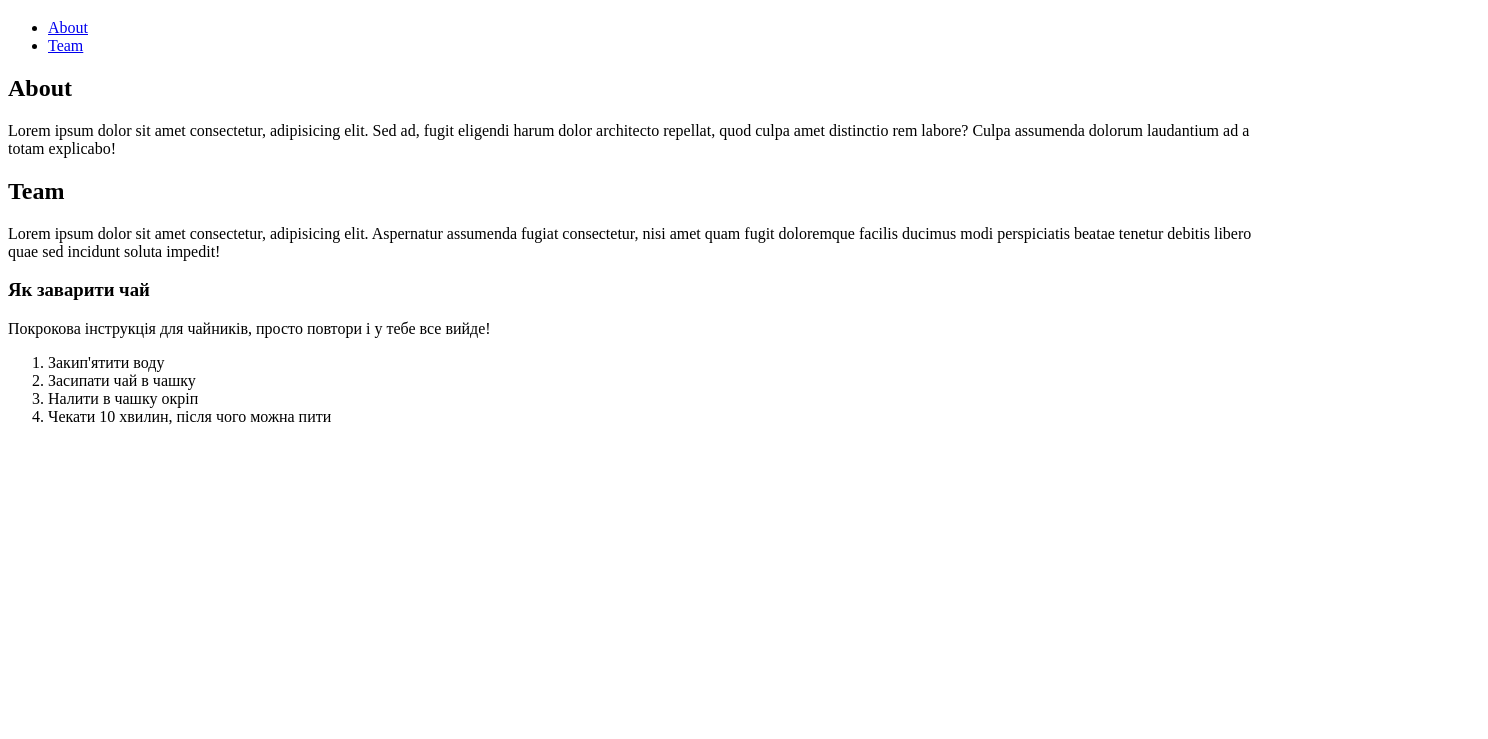
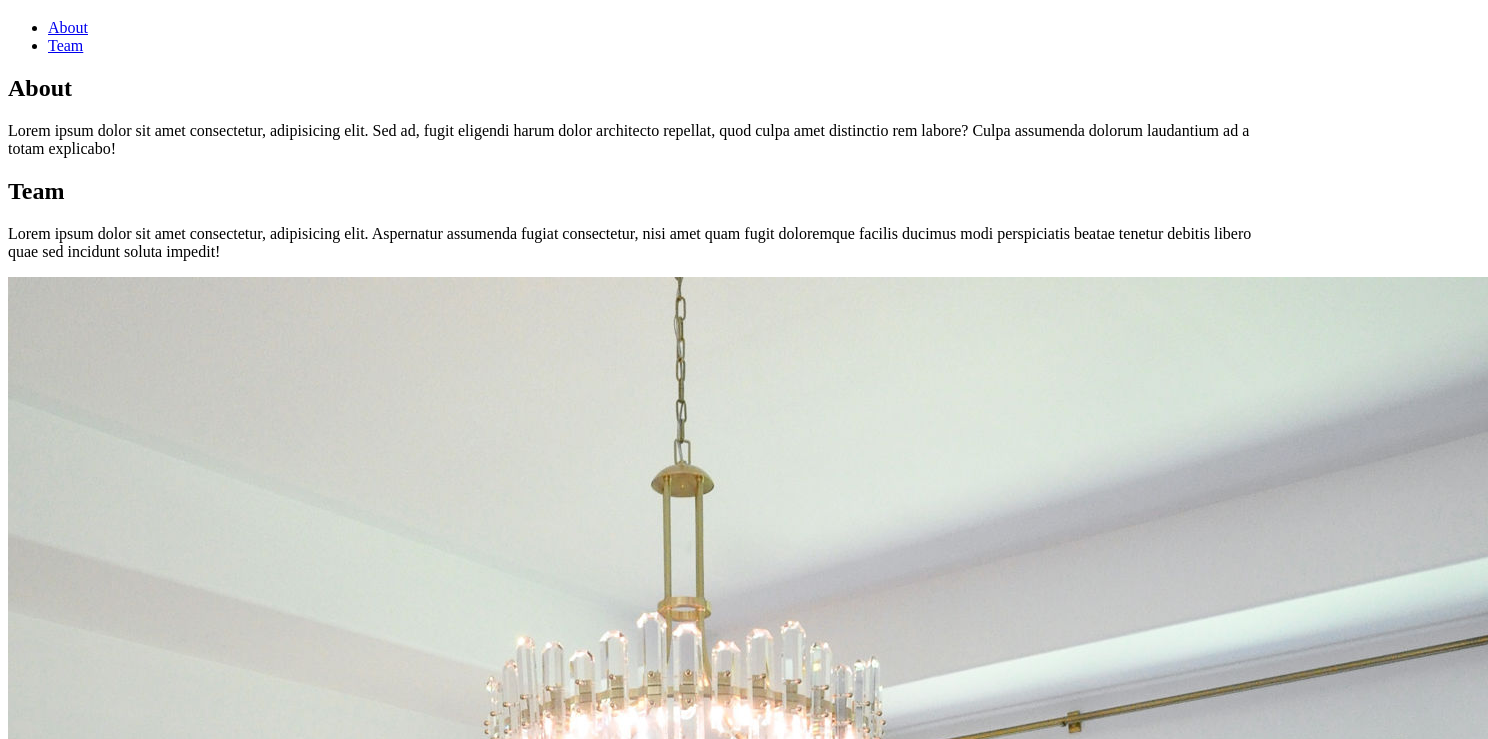
Before and after one commit to Iryna0810/project1, a plain HTML site: page index.html in a window 1280 px wide. Shown: the part 61-800 px from the top of the page, 1488 px wide, since content can reach past the window. Drawn offline with Linux system fonts and the light colour scheme.

Commit message:
додано фото
фото

```diff
--- a/index.html
+++ b/index.html
@@ -19,6 +19,7 @@
     <section>
         <h2 id="team">Team</h2>
         <p>Lorem ipsum dolor sit amet consectetur, adipisicing elit. Aspernatur assumenda fugiat consectetur, nisi amet quam fugit doloremque facilis ducimus modi perspiciatis beatae tenetur debitis libero quae sed incidunt soluta impedit!</p>
+    <img src="./photo/master-bedroom-questions-answers-12.jpg" alt="спальня мрії">
     </section>
     <h3>Як заварити чай</h3>
     <p>Покрокова інструкція для чайників, просто повтори і у тебе все вийде!</p>
```
Also changed, not shown: photo/master-bedroom-questions-answers-12.jpg (added).
